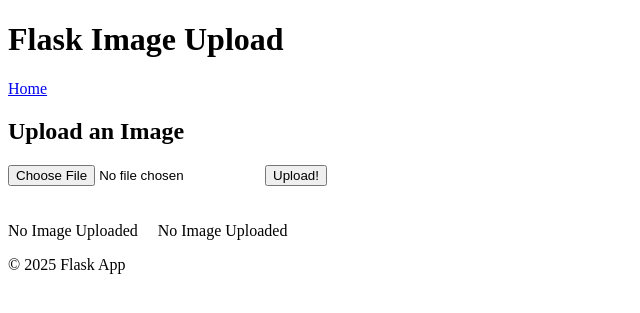
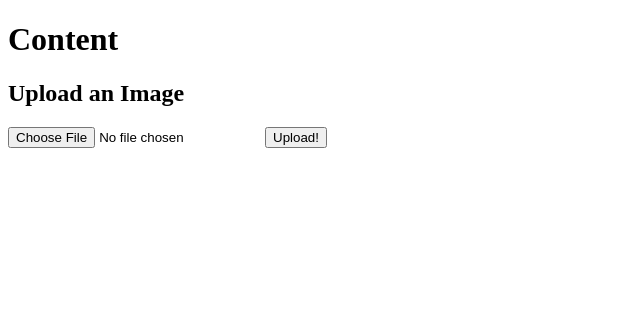
Before and after one commit to IzzyLerman/constellation_identifier, a Flask app: template templates/main.html in a window 1280 px wide. Shown: the top 313 px of the page, without its empty margins (0-640 px from the left). Run offline with Flask 2, Linux system fonts and the light colour scheme; the template is opened without the code that fills it, so the values that code supplies are empty.

Commit message:
Revert "Added dynamic placeholder for the not processed image."
This reverts commit ba99f9720a55a3b53fa330bfe3e7ee29bea5aa7a.

```diff
--- a/flask-frontend/app/routes.py
+++ b/flask-frontend/app/routes.py
@@ -9,6 +9,7 @@ backend_port = 13520
 bp = Blueprint('main', __name__)
 
 def get_key(form_data):
+    # 'form-data; name="birth_date"', 'content': b'2012-123'
     key = form_data.split(";")[1].split("=")[1].replace('"', '')
 
     print(key)
@@ -16,7 +17,7 @@ def get_key(form_data):
     return key
 
 @bp.route('/')
-def index():
+def main_menu():
     return render_template('main.html')
 
 @bp.route('/upload', methods=['POST'])
@@ -44,7 +45,7 @@ def upload():
         if 'result_dict' in cd:
             json_response = json.loads(part.text)
         elif 'result_img' in cd:
-            image_bytes = part.content
+            image_bytes = part.content  # binary image data
 
     with open('static/processed-imgs/output_image.png', 'wb') as file:
         file.write(image_bytes)
--- a/flask-frontend/app.py
+++ b/flask-frontend/main.py
@@ -1,11 +1,11 @@
-from flask import Flask
+from flask import Flask, render_template
 import os
 from dotenv import load_dotenv
 from app.routes import setup_routes
 
 def create_app():
     app = Flask(__name__)
-    setup_routes(app)  # Register routes
+    setup_routes(app)
     return app
 
 if __name__ == "__main__":
--- a/flask-frontend/templates/base.html
+++ b/flask-frontend/templates/base.html
@@ -1,27 +1,22 @@
 <!DOCTYPE html>
-<html lang="en">
-<head>
+<html>
+  <head>
+    <title>Constellation Predictor</title>
+    <link rel=”stylesheet” href=”static/styles.css”>
     <meta charset="UTF-8">
     <meta name="viewport" content="width=device-width, initial-scale=1.0">
-    <title>{% block title %}Flask App{% endblock %}</title>
-    <link rel="stylesheet" href="{{ url_for('static', filename='styles.css') }}">
-</head>
-<body>
-
-    <header>
-        <h1>Flask Image Upload</h1>
-        <nav>
-            <a href="{{ url_for('main.index') }}">Home</a>
-        </nav>
+  </head>
+  <body>
+    <header class=”header”>
+      <h1>Content</h1>
     </header>
 
-    <main>
-        {% block content %}{% endblock %}
-    </main>
+    <div class=”content”>
+      {% block content %}
+      {% endblock %}
+    </div>
 
-    <footer>
-        <p>© 2025 Flask App</p>
+    <footer class=”footer”>
     </footer>
-
-</body>
+  </body>
 </html>
--- a/flask-frontend/templates/main.html
+++ b/flask-frontend/templates/main.html
@@ -2,39 +2,8 @@
 
 {% block content %}
 <h2>Upload an Image</h2>
-
-<form id="upload-form" action="/upload" method="POST" enctype="multipart/form-data">
-    <input type="file" id="file-input" name="image" accept="image/*" required>
+<form action="/upload" method="POST" enctype="multipart/form-data">
+    <input type="file" name="image" accept="image/*" required>
     <button type="submit">Upload!</button>
 </form>
-<br>
-<br>
-
-<!-- I added image placeholder for the unprocessed and processed images -->
-<div style="display: flex; gap: 20px; align-items: center;">
-    <div id="image-container" class="placeholder">No Image Uploaded</div>
-    <div id="image-container-2" class="placeholder">No Image Uploaded</div>
-</div>
-
-<script>
-    document.getElementById("upload-form").addEventListener("submit", function(event) {
-        event.preventDefault();
-        let formData = new FormData(this);
-
-        fetch("{{ url_for('main.upload') }}", {
-            method: "POST",
-            body: formData
-        })
-        .then(response => response.json())
-        .then(data => {
-            if (data.success) {
-                document.getElementById("image-container").innerHTML =
-                    `<img src="${data.image_url}" alt="Uploaded Image" width="300" height="200">`;
-            } else {
-                alert("Upload failed!");
-            }
-        })
-        .catch(error => console.error("Upload Error:", error));
-    });
-</script>
 {% endblock %}
```
Also changed, not shown: flask-frontend/app/__init__.py (deleted, +0 -11 lines), flask-frontend/app/main.py (deleted, +0 -34 lines), flask-frontend/routes.py (added, +11 -0 lines), flask-frontend/templates/upload.html (+9 -32 lines), routes.py (added, +11 -0 lines), app.py (added), flask-frontend/static/saved-imgs/2022-01-05-00-00-00-s_png_jpg.rf.098ebe8a5c09f983736111049dfefc1d.jpg (deleted).
